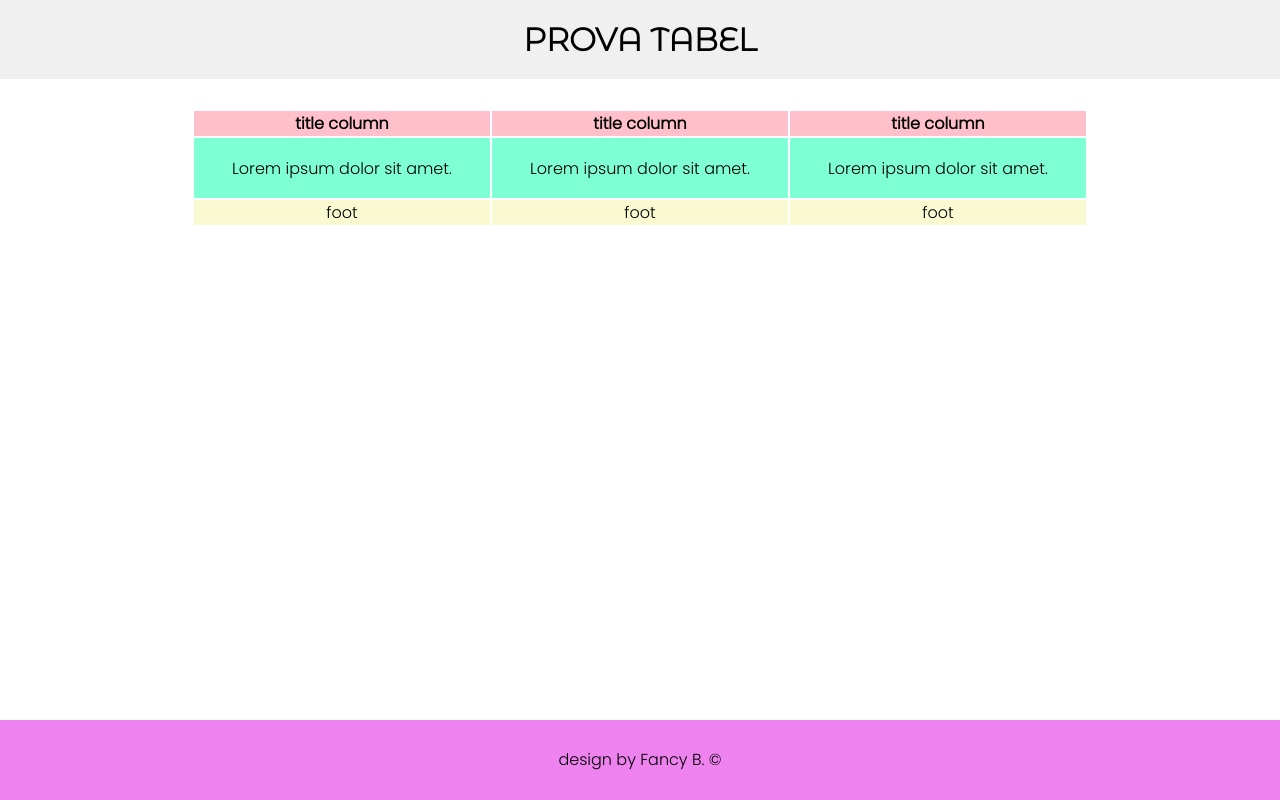
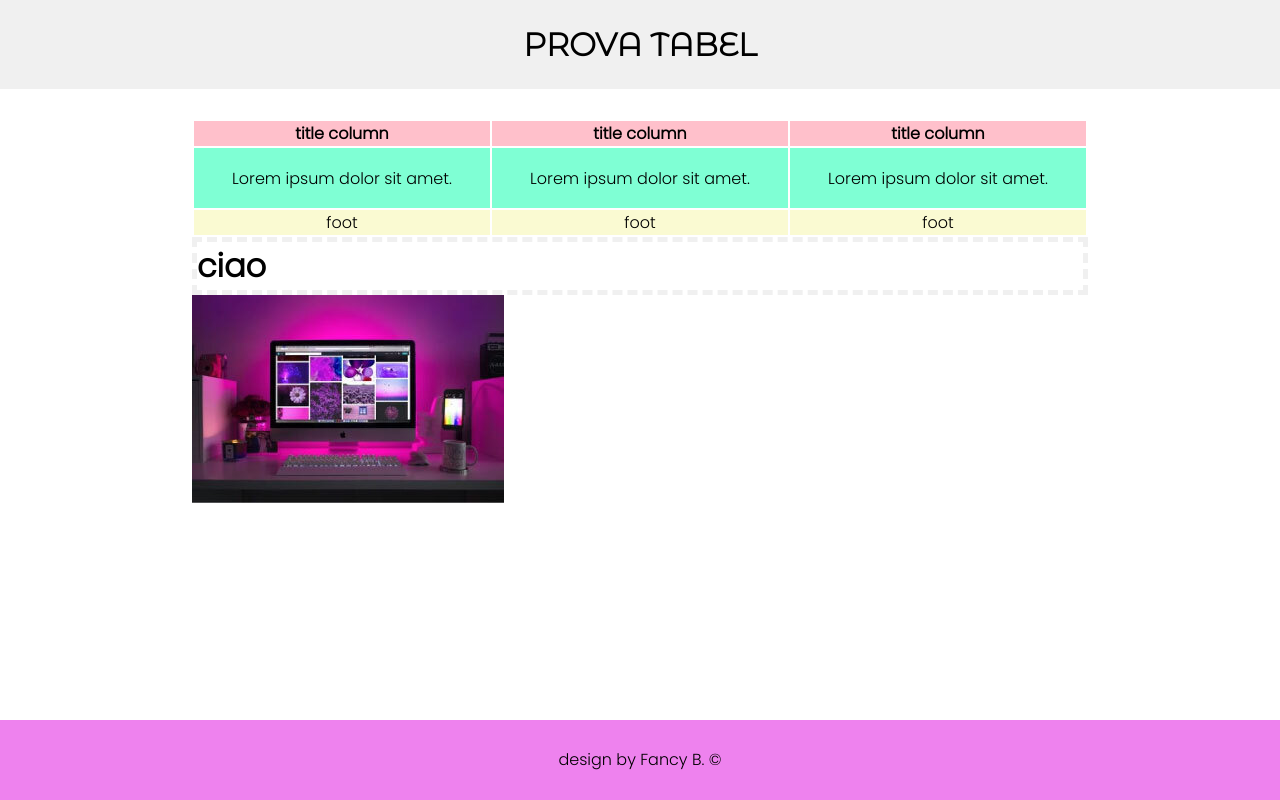
Before and after one commit to Francesca-Barcella/_RIPASSO_e_PACIUGHI, a plain HTML site: page ripasso table/Index.html in a window 1280 px wide. Drawn offline with Linux system fonts and the light colour scheme.

Commit message:
tabella.2

```diff
--- a/ripasso table/Index.html
+++ b/ripasso table/Index.html
@@ -46,8 +46,10 @@
             </tfoot>
 
 
+        </table>
+        <h1>ciao</h1>
 
-        </table>
+        <img src="../inline_block_inlineblock/assets/img/monitor.jpg" alt="">
 
     </main>
 
--- a/ripasso table/style.css
+++ b/ripasso table/style.css
@@ -57,3 +57,9 @@ tbody tr{
 tfoot tr {
     background-color:lightgoldenrodyellow;
 }
+
+h1{
+    border: 5px;
+    border-color: #f0f0f0;
+    border-style: dashed;
+}
```
